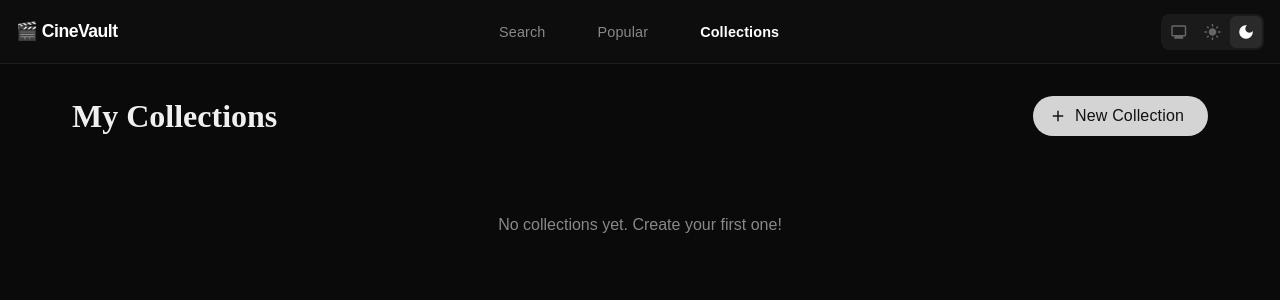
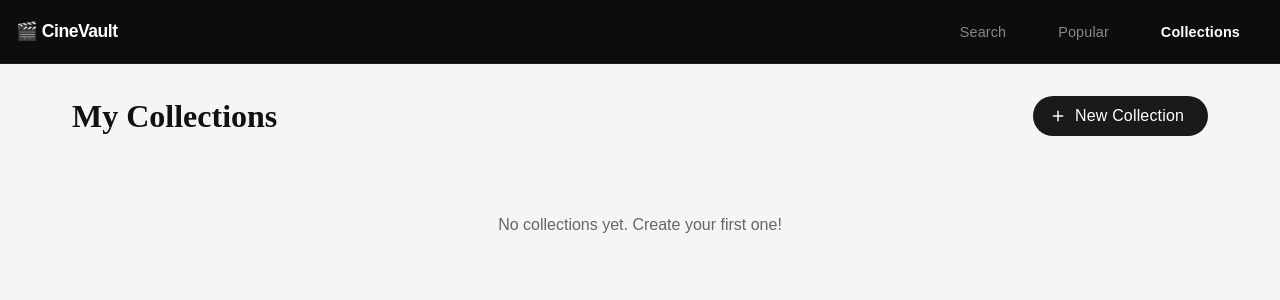
Before and after one commit to GigaTasoulis/movie-app, an Angular app: page /collections in a window 1280 px wide. Shown: the top 300 px of the page. Built offline with nearby package versions, Linux system fonts and the light colour scheme; a web font is replaced by a local one.

Commit message:
style: refactor global theme variables, remove theme switcher, and enhance dialog styles for improved UI consistency

```diff
--- a/src/app/app.html
+++ b/src/app/app.html
@@ -13,18 +13,6 @@
     <button mat-button routerLink="/popular" routerLinkActive="active">Popular</button>
 <button mat-button routerLink="/collections" routerLinkActive="active">Collections</button>
   </nav>
-  <span class="spacer"></span>
-  <div class="theme-switcher">
-    <button mat-icon-button (click)="setTheme('system')" [class.theme-active]="theme === 'system'">
-      <mat-icon>monitor</mat-icon>
-    </button>
-    <button mat-icon-button (click)="setTheme('light')" [class.theme-active]="theme === 'light'">
-      <mat-icon>light_mode</mat-icon>
-    </button>
-    <button mat-icon-button (click)="setTheme('dark')" [class.theme-active]="theme === 'dark'">
-      <mat-icon>dark_mode</mat-icon>
-    </button>
-  </div>
 </mat-toolbar>
 
 <router-outlet />
--- a/src/app/app.scss
+++ b/src/app/app.scss
@@ -30,39 +30,3 @@
     }
   }
 }
-
-.theme-switcher {
-  display: flex;
-  align-items: center;
-  justify-content: center;
-  gap: 0.1rem;
-  background: #1a1a1a;
-  border-radius: 8px;
-  padding: 2px;
-
-  button {
-    color: #666 !important;
-    width: 32px;
-    height: 32px;
-    line-height: 32px;
-    border-radius: 6px !important;
-    display: flex;
-    align-items: center;
-    justify-content: center;
-
-    &.theme-active {
-      background: #2a2a2a !important;
-      color: #fff !important;
-    }
-
-    mat-icon {
-      font-size: 18px;
-      width: 18px;
-      height: 18px;
-      line-height: 18px;
-      display: flex;
-      align-items: center;
-      justify-content: center;
-    }
-  }
-}
--- a/src/app/app.ts
+++ b/src/app/app.ts
@@ -1,41 +1,12 @@
-import { Component, inject, OnInit } from '@angular/core';
+import { Component } from '@angular/core';
 import { RouterOutlet, RouterLink, RouterLinkActive } from '@angular/router';
 import { MatToolbarModule } from '@angular/material/toolbar';
 import { MatButtonModule } from '@angular/material/button';
-import { MatIconModule } from '@angular/material/icon';
-import { MatTooltipModule } from '@angular/material/tooltip';
-import { PLATFORM_ID } from '@angular/core';
-import { isPlatformBrowser } from '@angular/common';
 
 @Component({
   selector: 'app-root',
-  imports: [RouterOutlet, RouterLink, RouterLinkActive, MatToolbarModule, MatButtonModule, MatIconModule, MatTooltipModule],
+  imports: [RouterOutlet, RouterLink, RouterLinkActive, MatToolbarModule, MatButtonModule],
   templateUrl: './app.html',
   styleUrl: './app.scss',
 })
-export class App implements OnInit {
-  private platformId = inject(PLATFORM_ID);
-  theme: 'system' | 'light' | 'dark' = 'dark';
-
-  ngOnInit(): void {
-    if (isPlatformBrowser(this.platformId)) {
-      const stored = localStorage.getItem('theme') as 'system' | 'light' | 'dark';
-      this.theme = stored || 'dark';
-      this.applyTheme();
-    }
-  }
-
-  setTheme(theme: 'system' | 'light' | 'dark'): void {
-    this.theme = theme;
-    if (isPlatformBrowser(this.platformId)) {
-      localStorage.setItem('theme', theme);
-      this.applyTheme();
-    }
-  }
-
-  private applyTheme(): void {
-    const prefersDark = window.matchMedia('(prefers-color-scheme: dark)').matches;
-    const isDark = this.theme === 'dark' || (this.theme === 'system' && prefersDark);
-    document.body.classList.toggle('light-mode', !isDark);
-  }
-}
+export class App {}
--- a/src/app/features/collections/add-to-collection-dialog/add-to-collection-dialog.html
+++ b/src/app/features/collections/add-to-collection-dialog/add-to-collection-dialog.html
@@ -1,13 +1,15 @@
-<h2 mat-dialog-title>Add to Collection</h2>
+<div class="dialog-title-row">
+  <h2 mat-dialog-title>Add to Collection</h2>
+</div>
 
 <mat-dialog-content>
-  <p>Select a collection to add {{ data.movies.length }} movie(s) to:</p>
+  <p class="intro">Select a collection to add {{ data.movies.length }} movie(s) to:</p>
 
   <div class="empty-state" *ngIf="collections.length === 0">
     <p>No collections yet. Create one first!</p>
   </div>
 
-  <mat-list>
+  <mat-list class="collection-list" *ngIf="collections.length > 0">
     <mat-list-item
       *ngFor="let collection of collections"
       (click)="addToCollection(collection.id)"
--- a/src/app/features/collections/add-to-collection-dialog/add-to-collection-dialog.scss
+++ b/src/app/features/collections/add-to-collection-dialog/add-to-collection-dialog.scss
@@ -1,14 +1,84 @@
+:host {
+  display: block;
+  padding: 1.75rem;
+}
+
+.dialog-title-row {
+  padding-bottom: 0.875rem;
+  margin-bottom: 1rem;
+  border-bottom: 1px solid var(--color-border);
+
+  h2 {
+    margin: 0 !important;
+    padding: 0 !important;
+    font-size: 1.5rem !important;
+    font-weight: 700 !important;
+    letter-spacing: -0.4px;
+    color: var(--color-text-primary) !important;
+    line-height: 1.3;
+  }
+}
+
+.intro {
+  margin: 0 0 1.125rem;
+  line-height: 1.6;
+  color: var(--color-text-secondary);
+  font-size: 0.95rem;
+}
+
+.collection-list {
+  padding: 0 !important;
+  border: 1px solid var(--color-border);
+  border-radius: 12px;
+  background: var(--color-surface-2);
+  overflow: hidden;
+}
+
 .collection-item {
   cursor: pointer;
-  border-radius: 4px;
+  border-radius: 0 !important;
+  border-bottom: 1px solid var(--color-border);
+
+  &:last-child {
+    border-bottom: none;
+  }
 
   &:hover {
-    background-color: rgba(0, 0, 0, 0.04);
+    background-color: var(--color-accent-dim) !important;
+  }
+
+  mat-icon {
+    color: var(--color-text-secondary) !important;
+  }
+}
+
+:host ::ng-deep .collection-item {
+  .mdc-list-item__primary-text,
+  .mat-mdc-list-item-title {
+    color: var(--color-text-primary) !important;
+  }
+
+  .mdc-list-item__secondary-text,
+  .mat-mdc-list-item-line {
+    color: var(--color-text-secondary) !important;
   }
 }
 
 .empty-state {
   text-align: center;
-  color: gray;
-  padding: 1rem;
+  color: var(--color-text-secondary);
+  padding: 1.25rem 1rem;
+  margin-bottom: 1rem;
+  background: var(--color-surface-2);
+  border: 1px dashed var(--color-border);
+  border-radius: 12px;
+  font-size: 0.9rem;
 }
+
+mat-dialog-actions {
+  padding: 1rem 0 0 !important;
+  margin-top: 1.25rem;
+  border-top: 1px solid var(--color-border);
+  gap: 0.75rem;
+  min-height: unset !important;
+}
--- a/src/styles.scss
+++ b/src/styles.scss
@@ -6,14 +6,7 @@
   padding: 0;
 }
 
-body {
-  font-family: 'General Sans', sans-serif;
-  background-color: #0a0a0a;
-  color: #f0f0f0;
-  min-height: 100vh;
-}
-
-body.light-mode {
+:root {
   --color-bg: #f5f5f5;
   --color-surface: #ffffff;
   --color-surface-2: #eeeeee;
@@ -23,22 +16,14 @@ body.light-mode {
   --color-accent: #1a1a1a;
   --color-accent-dim: rgba(26, 26, 26, 0.08);
   --color-accent-text: #ffffff;
+  --color-white: #ffffff;
+}
 
+body {
+  font-family: 'General Sans', sans-serif;
   background-color: var(--color-bg);
   color: var(--color-text-primary);
-}
-
-:root {
-  --color-bg: #0a0a0a;
-  --color-surface: #141414;
-  --color-surface-2: #1e1e1e;
-  --color-border: #2a2a2a;
-  --color-text-primary: #f0f0f0;
-  --color-text-secondary: #888888;
-  --color-accent: #d4d4d4;
-  --color-accent-dim: rgba(212, 212, 212, 0.10);
-  --color-accent-text: #111111;
-  --color-white: #ffffff;
+  min-height: 100vh;
 }
 
 h1,
@@ -51,7 +36,7 @@ h5 {
   color: var(--color-text-primary);
 }
 
-/* Angular Material dark overrides */
+/* Angular Material surface / form overrides */
 .mat-mdc-card {
   background-color: var(--color-surface) !important;
   border: 1px solid var(--color-border) !important;
@@ -156,7 +141,8 @@ h5 {
   --mdc-slider-handle-height: 18px;
 }
 
-.mat-mdc-raised-button.mat-primary {
+.mat-mdc-raised-button.mat-primary,
+.mat-mdc-raised-button.mat-accent {
   background-color: var(--color-accent) !important;
   color: var(--color-accent-text) !important;
 }
```
